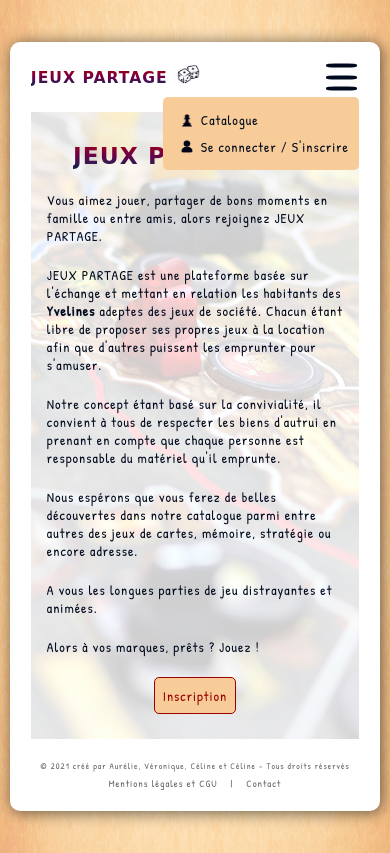
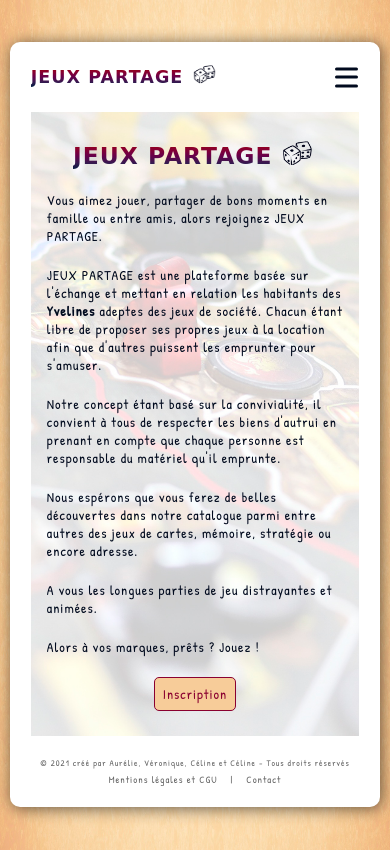
Before and after one commit to AurelieGilet/wf3_group_project, a Symfony app: template jeux_partage/templates/front/home.html.twig in a window 390 px wide. Run offline with Twig, Linux system fonts and the light colour scheme; the template is opened without the code that fills it, so the values that code supplies are empty; some libraries are stand-ins or nearby versions; some web fonts are replaced.

Commit message:
front template, form inscription / connexion, js

```diff
--- a/jeux_partage/public/css/style.css
+++ b/jeux_partage/public/css/style.css
@@ -5,10 +5,12 @@
 	src: url('../fonts/PatrickHand-Regular.ttf');
 }
 
+/* ********************** BASE ********************** */
+
 html, body, .container, .container-fluid, div, span, applet, object, iframe,
 h1, h2, h3, h4, h5, h6, p, blockquote, pre,
 a, abbr, acronym, address, big, cite, code,
-del, dfn, em, img, ins, kbd, q, s, samp,
+del, dfn, em, img, input, ins, kbd, q, s, samp,
 small, strike, strong, sub, sup, tt, var,
 b, u, i, center,
 dl, dt, dd, ol, ul, li,
@@ -44,13 +46,67 @@ body {
 }
 
 .container-fluid {
-    min-height: 10vh;
+    min-height: 90vh;
     width: 80%;
     margin: 0 auto;
     background-color: white;
     padding: 5vh 4em;
     border-radius: 10px;
     box-shadow: rgba(0, 0, 0, 0.6) 0.1em 0.1em 1em;
+    display: flex;
+    flex-direction: column;
+    justify-content: space-between;
+}
+
+main {
+    min-height: 60vh;
+}
+
+.h1 {
+    font-size: 3.5vw;
+    color: #8a0030;
+    text-align: center;
+}
+
+label {
+    font-size: 1.4vw;
+    padding: 0 0.5rem;
+}
+
+input {
+    border: none !important;
+    border-bottom: #000a1e solid 3px !important;
+    padding: 0 0.5rem !important;
+}
+
+input:focus {
+    box-shadow: none !important;
+    border-bottom: #f3bc75 solid 3px !important;
+}
+
+.form-control {
+    border-radius: 0;
+}
+
+a, a:hover {
+    text-decoration: none;
+    color: inherit;
+}
+
+.btn-jp {
+    max-width: max-content;
+    padding: 0.8vh 0.6em;
+    border-radius: 5px;
+    border: #8a0030 solid 1px;
+    background-color: #f7cc99;
+    color: #8a0030;
+    font-size: 1.4vw;
+    align-self: center;
+}
+
+.btn-jp:hover {
+    background-color: #f3bc75;
+    color: #8a0030;
 }
 
 #overlay
@@ -80,6 +136,7 @@ header h2 a {
     font-weight: bold;
     text-align: center;
     color: transparent;
+    background-color: #8a0030;
     background-image: linear-gradient(to top, #001c42, #371950, #67004a, #8a0030, #990000);
     background-size: 100% 100%;
     background-clip: text;
@@ -87,16 +144,23 @@ header h2 a {
     -webkit-text-fill-color: transparent;
     -moz-background-clip: text;
     -moz-text-fill-color: transparent;
-    background-color: #8a0030;
 }
 
 header a {
-    text-decoration: none;
     font-size: 1.4vw;
 }
 
-header a:hover {
-    text-decoration: none;
+header nav {
+    z-index: 15;
+    position: relative;
+}
+
+.nav_hover {
+    height: 2px;
+    width: 0;
+    margin: 0 auto;
+    background-color: #f3bc75;
+    display: none;
 }
 
 header ul {
@@ -104,26 +168,34 @@ header ul {
     display: flex;
     justify-content: space-between;
     align-items: center;
+    width: max-content;
 }
 
 #pawn_icon {
     width: 22px;
     height: 22px;
-    margin: 0 0.5em;
+    margin: 0 0.2em;
 }
 
-#account_icon {
+#account_icon, #logout_icon {
     width: 18px;
     height: 22px;
-    margin: 0 0.5em;
+    margin: 0 0.2em;
 }
 
 header li {
-    margin: 0 1.4em;
+    margin: 0 1em 0.8vh 1em;
+}
+
+header li:first-child {
+    border-top-left-radius: 5px;
+    border-top-right-radius: 5px;
 }
 
 header li:last-child {
     margin-right: 0;
+    border-bottom-left-radius: 5px;
+    border-bottom-right-radius: 5px;
 }
 
 nav button {
@@ -148,11 +220,11 @@ nav button {
     height: 4px;
     width: 90%;
     margin: 0 auto;
-    border-radius: 30%;
+    border-radius: 10px;
     background-color: rgb(0, 10, 30);
 }
 
-#cross_line2 {
+.cross_line {
     position: absolute;
     top: 50%;
     transform: translate(0, -50%);
@@ -214,23 +286,11 @@ nav button {
     font-weight: bold;
 }
 
-.home a {
-    max-width: min-content;
-    text-decoration: none;
-    padding: 1vh 0.6em;
-    border-radius: 5px;
-    border: #990000 solid 1px;
-    background-color: #f7cc99;
-    color: #990000;
-    font-size: 1.4vw;
-    align-self: center;
-}
+/* ********************** FIN HOME ********************** */
 
-.home a:hover {
-    background-color: #f3bc75;
-}
 
-/* ********************** FIN HOME ********************** */
+/* ********************** DEBUT LOGIN ********************** */
+
 
 
 
@@ -270,19 +330,32 @@ footer a {
     header a {
         font-size: 1.8vw;
     }
-    #pawn_icon, #account_icon {
+    #pawn_icon, #account_icon, #logout_icon {
         width: 14px;
         height: 15px;
+        margin: 0 0.5em;
     }
     header ul {
         position: absolute;
         right: 0;
+        top: 10vh;
         flex-direction: column;
         align-items: flex-start;
+        background-color: #f7cc99;
+        border-radius: 5px;
+        display: none;
     }
     header li {
+        width: 100%;
         margin: 0;
-        padding: 0.5vh 0;
+        padding: 2vh 1.2rem;
+    }
+    header li:hover {
+        background-color: #f3bc75;
+    }
+    #burger {
+        height: 30px;
+        width: 30px;
     }
     /* ********************** FIN HEADER ********************** */
 
@@ -290,7 +363,7 @@ footer a {
     .home {
         padding: 3vh 2em;
     }
-    .home p, .home a {
+    .home p, .btn-jp {
         font-size: 1.8vw;
     }
     .dices_icon {
@@ -322,19 +395,26 @@ footer a {
     header a {
         font-size: 3vw;
     }
+    #pawn_icon, #account_icon, #logout_icon {
+        margin: 0 0.5em;
+    }
     header ul {
         position: absolute;
         right: 0;
-        top: 4vh;
+        top: 4.5vh;
         flex-direction: column;
         align-items: flex-start;
-        padding: 1.2vh;
         background-color: #f7cc99;
         border-radius: 5px;
+        display: none;
     }
     header li {
+        width: 100%;
         margin: 0;
-        padding: 0.5vh 0;
+        padding: 1.5vh 1.5rem;
+    }
+    header li:hover {
+        background-color: #f3bc75;
     }
     /* ********************** FIN HEADER ********************** */
 
@@ -348,7 +428,7 @@ footer a {
     .dices_icon img {
         margin: 0 0.6em;
     }
-    .home p, .home a {
+    .home p, .btn-jp {
         font-size: 3vw;
     }
     .home p {
@@ -376,12 +456,25 @@ footer a {
     .container-fluid {
         width: 95%;
     }
+    header h2 a {
+        font-size: 4.5vw;
+    }
     header a {
         font-size: 3.5vw;
     }
-    #pawn_icon, #account_icon {
+    #pawn_icon, #account_icon, #logout_icon {
         width: 12px;
         height: 13px;
+    }
+    header li {
+        padding: 1.5vh 1rem;
+    }
+    #burger {
+        height: 25px;
+        width: 25px;
+    }
+    .burger_line {
+        height: 3px;
     }
     /* ********************** FIN HEADER ********************** */
 
@@ -392,7 +485,7 @@ footer a {
     .dices_icon {
         width: 15%;
     }
-    .home p, .home a {
+    .home p, .btn-jp {
         font-size: 3.5vw;
     }
     footer div {
--- a/jeux_partage/public/js/js.js
+++ b/jeux_partage/public/js/js.js
@@ -1,3 +1,47 @@
 $(document).ready(function() {
 
+    // menu burger
+    $("#burger").on("click", function() {
+        $(".cross_line").fadeToggle(100);
+        $(".cross_off").fadeToggle(100);
+        $("#cross_line1").animate({"rotate" : "-45deg",
+                                "translate" : "1.5px"});
+        $("#cross_line2").animate({"rotate" : "45deg"});
+        $("#overlay").fadeToggle(500);
+        $("header ul").fadeToggle(500);
+    });
+    $("#burger").on("click", function() {
+        if($(".cross_line").css({"display" : "block"}))
+            $(".cross_line").css({"background-color" : "#f7cc99"})
+        else
+            $(".cross_line").css({"background-color" : "#000a1e"})
+    });
+
+    // nav_hover
+    $("header li").on("mouseenter", function() {
+        $(this).siblings().css({"display" : "block"});
+        $(this).siblings().animate({"width" : "76%"});
+        $(this).css({"color" : "#8a0030"});
+    });
+    $("header li").on("mouseleave", function() {
+        $(this).siblings().css({"display" : "none"});
+        $(this).siblings().animate({"width" : "0"});
+        $(this).css({"color" : "#000a1e"});
+    });
+
+    // #ici
+    $("#ici").on("mouseover", function() {
+        $(this).css({"text-decoration-line" : "underline"});
+        $(this).css({"text-decoration-color" : "#f3bc75"});
+    });
+    $("#ici").on("mouseout", function() {
+        $(this).css({"text-decoration-line" : "none"});
+        $(this).css({"text-decoration-color" : "transparent"});
+    });
+
+    // // formulaires
+    // $("input").focus(function() {
+    //     $(this).css({"border-bottom" : "rgb(0, 10, 30) solid 3px"})
+    // });
+
 });
--- a/jeux_partage/templates/base.html.twig
+++ b/jeux_partage/templates/base.html.twig
@@ -33,24 +33,30 @@
                 <nav>
                     <!-- BURGER MENU -->
                     <button class="d-lg-none p-0" id="burger">
-                        <div class="burger_line"></div>
-                        <div class="burger_line" id="cross_line1"></div>
-                        <div class="burger_line" id="cross_line2"></div>
-                        <div class="burger_line"></div>
+                        <div class="burger_line cross_off"></div>
+                        <div class="burger_line cross_line" id="cross_line1"></div>
+                        <div class="burger_line cross_line" id="cross_line2"></div>
+                        <div class="burger_line cross_off"></div>
+                        <div class="burger_line cross_off"></div>
                     </button>
                     <!-- BURGER MENU -->
 
                     <ul>
-                        <li class="d-flex justify-content-end align-items-center">
+                        <div>
+                            <li class="d-flex justify-content-start align-items-center">
                                 <img src="{{ asset('img/pawn-icon.png') }}" alt="icone pion" id="pawn_icon">
-                            <a href="{{ path("catalogue") }}">Catalogue</a>
+                                <a href="{{ path("catalogue") }}" class="nav-link px-2 py-0">Catalogue</a>
                             </li>
+                            <div class="d-none d-lg-block nav_hover"></div>
+                        </div>
 
-                        <li class="nav-item dropdown d-flex justify-content-end align-items-center">
+                        <div>
+                            <li class="nav-item dropdown d-flex justify-content-start align-items-center">
                                 <img src="{{ asset('img/my_account.png') }}" alt="icone mon compte" id="account_icon">
-                        {% if app.user %}
-                            <a class="nav-link dropdown-toggle" id="navbarDropdown" role="button" data-toggle="dropdown" aria-haspopup="true" aria-expanded="false">
-                            Mon Compte</a>
+                            {% if is_granted("ROLE_USER") %}
+                                <a class="nav-link dropdown-toggle px-2 py-0" id="navbarDropdown" role="button" data-toggle="dropdown" aria-haspopup="true" aria-expanded="false">
+                                    Mon Compte
+                                </a>
                                 <div class="dropdown-menu" aria-labelledby="navbarDropdown">
                                     <a class="dropdown-item" href="">Profil</a>
                                     <div class="dropdown-divider"></div>
@@ -58,18 +64,10 @@
                                     <a class="dropdown-item" href="">Prêts</a>
                                     <a class="dropdown-item" href="">Ajouter un jeu</a>
                                 </div>
-                        </li>
-                        <li>
-                            <a href="{{ path('security_logout') }}">Déconnexion</a>
-                        {% else %}
-                            <a href="{{ path("security_login") }}">Se connecter / S'inscrire</a>
-                        {% endif %}
-                        </li>
-
-                        {% if is_granted("ROLE_ADMIN") %}
-                            <li class="nav-item dropdown">
-                                <a class="nav-link dropdown-toggle" id="navbarDropdown" role="button" data-toggle="dropdown" aria-haspopup="true" aria-expanded="false">
-                                BackOffice</a>
+                            {% elseif is_granted("ROLE_ADMIN") %}
+                                <a class="nav-link dropdown-toggle px-2 py-0" id="navbarDropdown" role="button" data-toggle="dropdown" aria-haspopup="true" aria-expanded="false">
+                                    BackOffice
+                                </a>
                                 <div class="dropdown-menu" aria-labelledby="navbarDropdown">
                                     <a class="dropdown-item" href="">Espace personnalisé</a>
                                     <div class="dropdown-divider"></div>
@@ -77,7 +75,21 @@
                                     <a class="dropdown-item" href="}">Gestion du Catalogue</a>
                                     <a class="dropdown-item" href="}">Gestion des Emprunts</a>
                                 </div>
+                            {% else %}
+                                <a href="{{ path("security_login") }}" class="nav-link px-2 py-0">Se connecter / S'inscrire</a>
+                            {% endif %}
                             </li>
+                            <div class="d-none d-lg-block nav_hover"></div>
+                        </div>
+
+                        {% if app.user %}
+                        <div>
+                            <li class="d-flex justify-content-start align-items-center">
+                                <img src="{{ asset('img/logout.png') }}" alt="icone déconnexion" id="logout_icon">
+                                <a href="{{ path('security_logout') }}" class="nav-link px-2 py-0">Déconnexion</a>
+                            </li>
+                            <div class="d-none d-lg-block nav_hover"></div>
+                        </div>
                         {% endif %}
                     </ul>
                 </nav>
--- a/jeux_partage/templates/front/home.html.twig
+++ b/jeux_partage/templates/front/home.html.twig
@@ -15,6 +15,6 @@
         <p>Nous espérons que vous ferez de belles découvertes dans notre catalogue parmi entre autres des jeux de cartes, mémoire, stratégie ou encore adresse. </p>
         <p>A vous les longues parties de jeu distrayantes et animées. </p>
         <p>Alors à vos marques, prêts ? Jouez ! </p>
-        <a href="">Inscription</a>
+        <a href="" class="btn-jp">Inscription</a>
     </section>
 {% endblock %}
```
Also changed, not shown: jeux_partage/templates/security/login.html.twig (+7 -7 lines), jeux_partage/templates/security/registration.html.twig (+8 -25 lines), jeux_partage/public/img/logout.png (added). Lines whose indentation alone changed are shown as unchanged.
